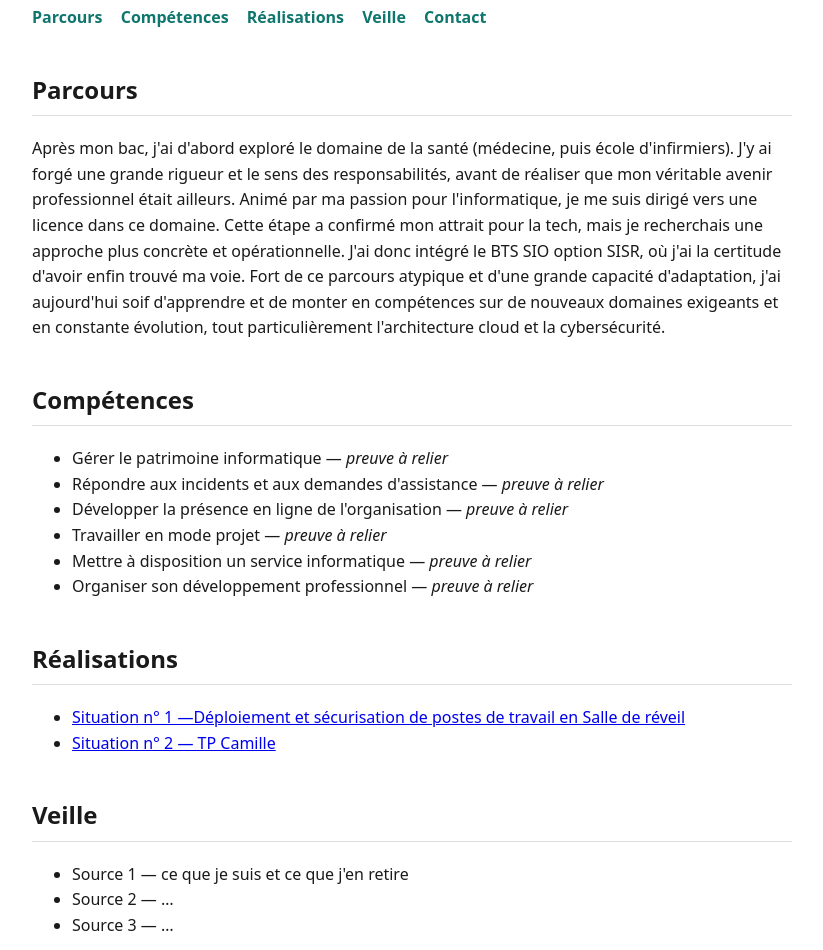
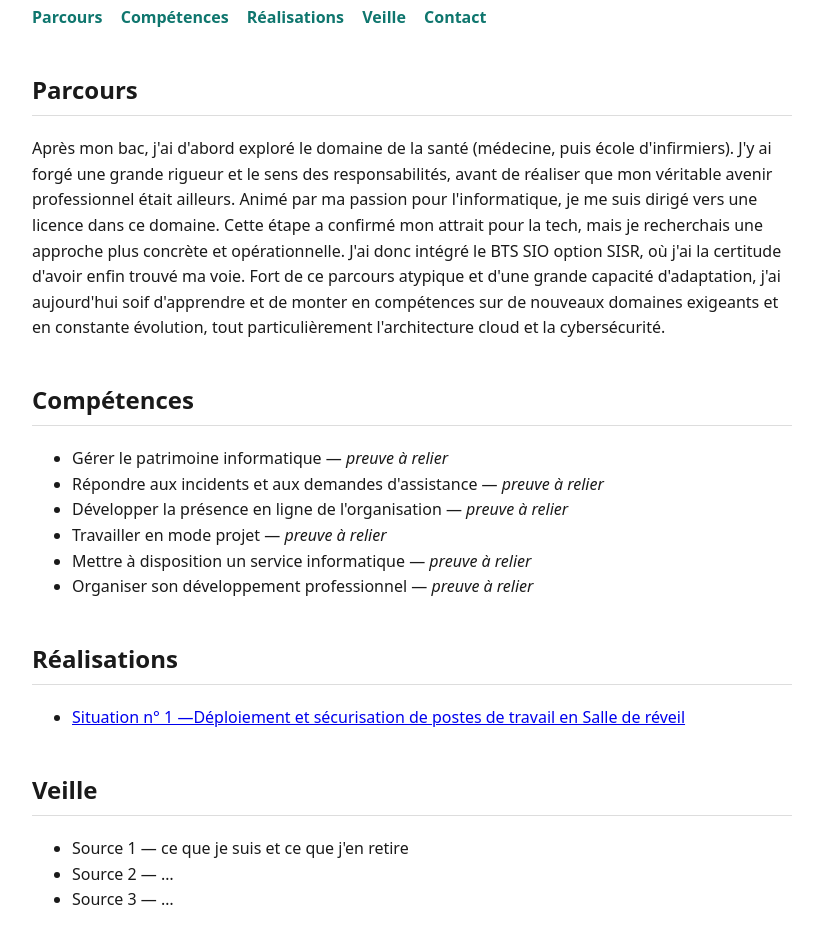
Before and after one commit to ClementMrsc/clementmrsc.github.io, a plain HTML site: page index.html in a window 1280 px wide. Shown: the part 120-1070 px from the top of the page, without its empty margins (228-1051 px from the left). Drawn offline with Linux system fonts and the light colour scheme.

Commit message:
Update index.html

```diff
--- a/index.html
+++ b/index.html
@@ -51,7 +51,6 @@
   <h2 id="realisations">Réalisations</h2>
   <ul>
     <li><a href="situation-01.html">Situation n° 1 —Déploiement et sécurisation de postes de travail en Salle de réveil</a></li>
-    <li><a href="situation-02.html">Situation n° 2 — TP Camille</a></li>
   </ul>
 
   <h2 id="veille">Veille</h2>
```
